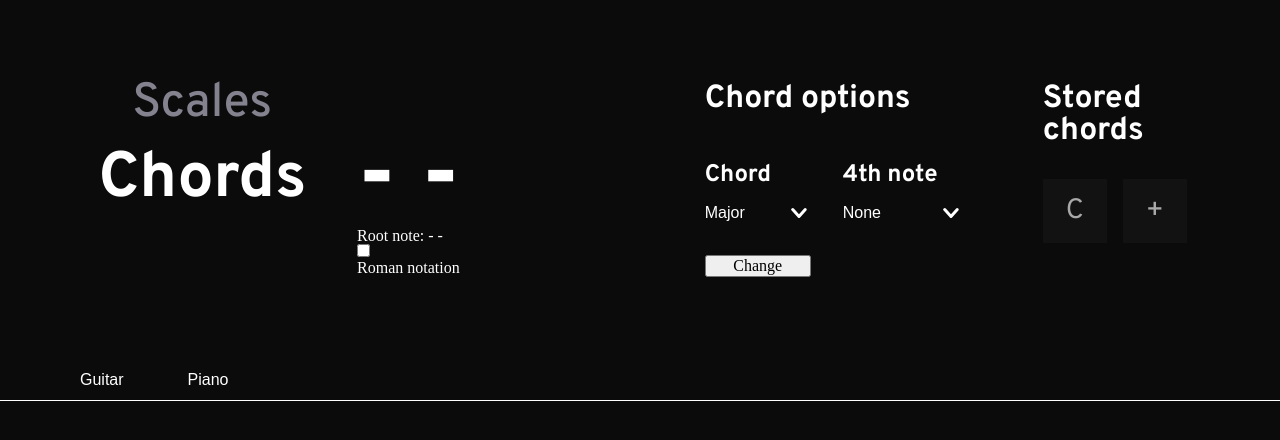
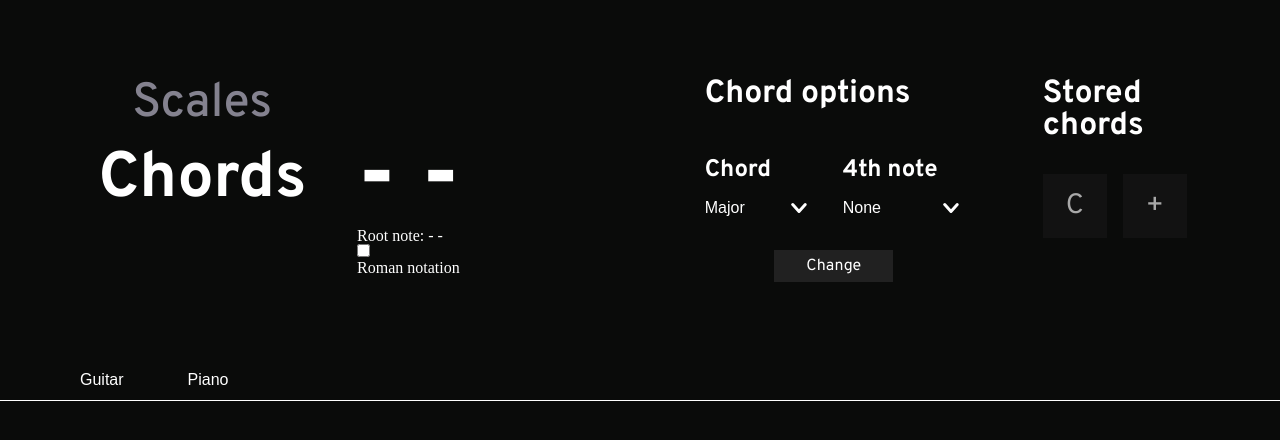
Before and after one commit to RonnyPumaricra/music-sandbox-ng, an Angular app: page / in a window 1280 px wide. Shown: the top 440 px of the page. Built offline with nearby package versions, Linux system fonts and the light colour scheme; a web font is replaced by a local one.

Commit message:
Chord setter button styled

```diff
--- a/src/app/components/chords-picker/chords-picker.component.css
+++ b/src/app/components/chords-picker/chords-picker.component.css
@@ -82,6 +82,24 @@ svg-down-arrow-head {
   pointer-events: none;
 }
 
+.chord-options button {
+  grid-column-end: span 2;
+  margin-left: auto;
+  margin-right: auto;
+  padding: .5rem 2rem;
+  background: var(--mono-300);
+  color: white;
+  font-family: var(--serif);
+  font-size: 1rem;
+  border: none;
+  cursor: pointer;
+  /* transition-property: background;
+  transition-duration: .2s; */
+}
+.chord-options button:hover {
+  background: var(--primary-400);
+}
+
 /* Stored chords */
 .stored-chords {
   display: grid;
```
